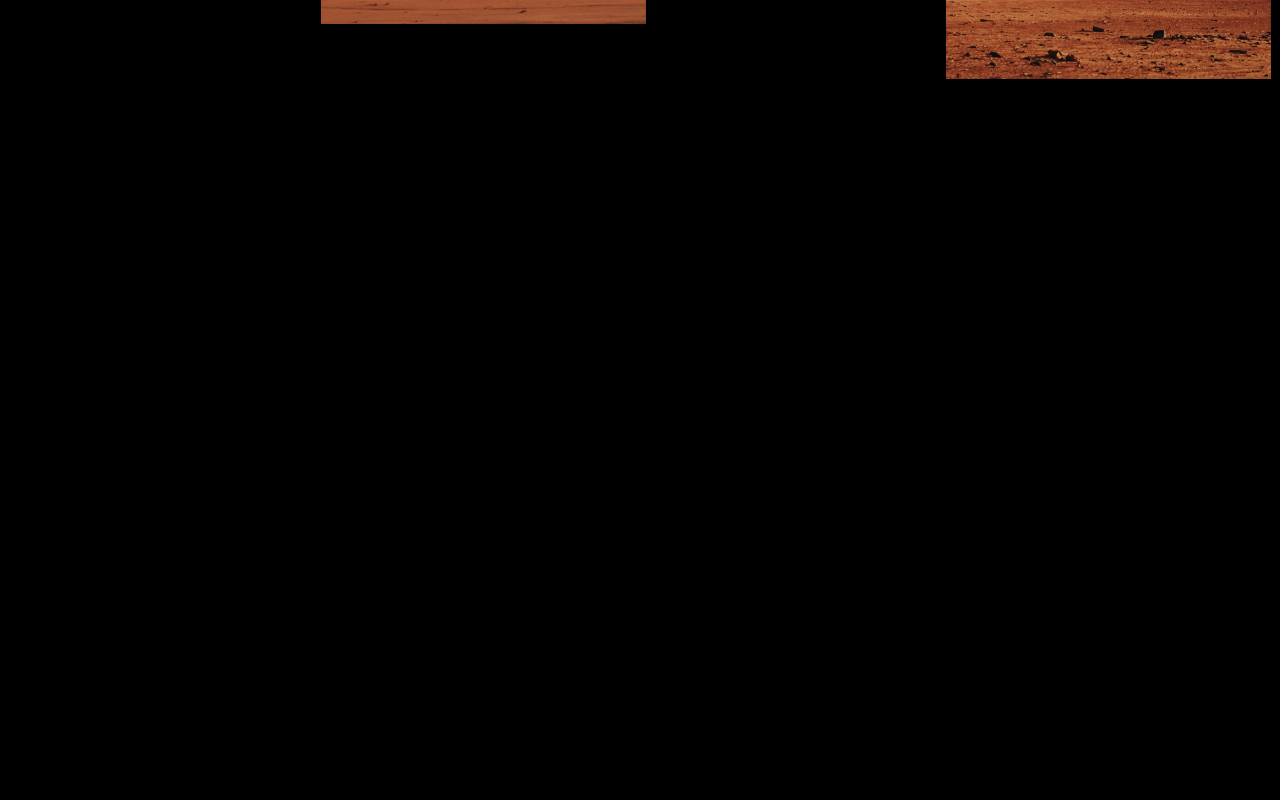
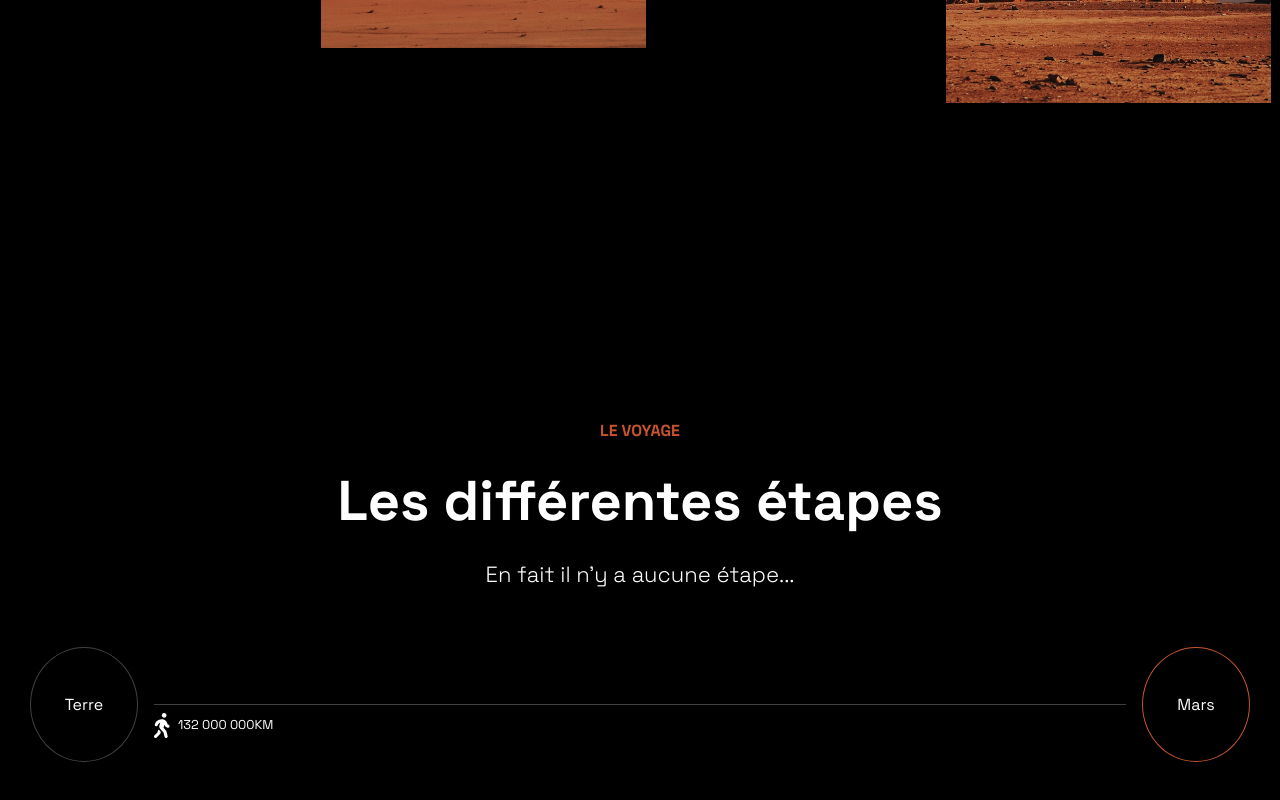
Before and after one commit to gch90/hackathons-team-c, a React (Create React App) app in the folder client/: page / in a window 1280 px wide. Shown: the part 1810-2610 px from the top of the page. Before the commit the page ends 1977 px from the top, so only its background shows below. Built offline with nearby package versions, Linux system fonts and the light colour scheme.

Commit message:
Intégration / Programmation - Travel Distance

```diff
--- /dev/null
+++ b/client/src/components/Distance.jsx
@@ -0,0 +1,88 @@
+import React, { Component } from 'react'
+import styled from 'styled-components'
+
+import { COLORS } from '../const'
+
+import walkIco from '../person-walking-solid.png'
+
+const Section = styled.section.attrs({
+    className: 'container-fluid d-flex align-items-center flex-column justify-content-center w-100 my-5',
+})`
+    min-height:100vh;
+`
+const Row = styled.div.attrs({
+    className: 'row w-100 my-3',
+})``
+
+const Subtitle = styled.span.attrs({
+    className: 'suptitle d-block mainColor',
+})``
+
+const Col = styled.div.attrs({
+    className: 'col-12 d-flex flex-column justify-content-center align-items-center text-center',
+})``
+
+const DivTravel = styled.div.attrs({
+    className: 'col-12 d-flex justify-content-between align-items-center text-center flex-row-reverse px-0',
+})``
+
+const Planethoder = styled.div.attrs({
+    className: 'd-flex align-items-center justify-content-center',
+})`
+    width:115px;
+    height: 115px;
+    border-radius: 50%;
+    border:1px solid ${COLORS.mainBorder};
+
+    &:nth-of-type(1) {
+        border:1px solid ${COLORS.mainColor};
+    }
+`
+const Line = styled.div.attrs({
+    className: 'mx-3 position-relative',
+})`
+    height:1px;
+    background-color:${COLORS.mainBorder};
+    width: 85%;
+`
+
+const Traveler = styled.div.attrs({
+    className: 'position-absolute pt-2',
+})`
+
+`
+class Distance extends Component {
+    render() {
+        return (
+            <Section>
+                <Row>
+                    <Col>
+                        <Subtitle>Le Voyage</Subtitle>
+                        <h2>Les différentes étapes</h2>
+                        <p className='text-center mx-0'>En fait il n'y a aucune étape...</p>
+                    </Col>
+                </Row>
+                <Row>
+                    <Col>
+                        <DivTravel>
+                            <Planethoder>
+                                <span>Mars</span>
+                            </Planethoder>
+                            <Line>
+                                <Traveler>
+                                    <img src={walkIco} alt="ico" />
+                                    <small className='ml-2 text-uppercase'>132 000 000km</small>
+                                </Traveler>
+                            </Line>
+                            <Planethoder>
+                                <span>Terre</span>
+                            </Planethoder>
+                        </DivTravel>
+                    </Col>
+                </Row>
+            </Section>
+        )
+    }
+}
+
+export default Distance
--- a/client/src/components/Gallery.jsx
+++ b/client/src/components/Gallery.jsx
@@ -82,7 +82,7 @@ const Col2 = styled.div.attrs({
             height: 95px;
             bottom: 0;
             right: 0;
-            background-color: ${COLORS.mainBorder};
+            background-color: ${COLORS.mainColor};
             position:absolute;
         }
     }
@@ -108,7 +108,7 @@ class Gallery extends Component {
                 <Row>
                     <Col>
                         <Subtitle>Mars</Subtitle>
-                        <h2 className="m-0">Une planète remplie de<br />mystères à découvrir...</h2>
+                        <h2>Une planète remplie de<br />mystères à découvrir...</h2>
                     </Col>
                 </Row>
                 <Row2>
--- a/client/src/components/NavBar.jsx
+++ b/client/src/components/NavBar.jsx
@@ -11,6 +11,7 @@ const Container = styled.div.attrs({
     top:0px;
     left:50%;
     transform: translateX(-50%);
+    z-index: 111;
 `
 
 const Nav = styled.nav.attrs({
--- a/client/src/components/index.js
+++ b/client/src/components/index.js
@@ -3,5 +3,6 @@ import Logo from './Logo'
 import NavBar from './NavBar'
 import Hero from './Hero'
 import Gallery from './Gallery'
+import Distance from './Distance'
 
-export { Links, Logo, NavBar, Hero, Gallery }
+export { Links, Logo, NavBar, Hero, Gallery, Distance }
--- a/client/src/pages/Landing.jsx
+++ b/client/src/pages/Landing.jsx
@@ -3,6 +3,7 @@ import styled from 'styled-components';
 import { NavBar } from '../components'
 import { Hero } from '../components'
 import { Gallery } from '../components'
+import { Distance } from '../components'
 
 const Wrapper = styled.div`
   background-color: black;
@@ -15,6 +16,7 @@ const Landing = () => {
       <NavBar />
       <Hero />
       <Gallery />
+      <Distance />
     </Wrapper>
   )
 }
```
Also changed, not shown: client/src/person-walking-solid.png (added).
